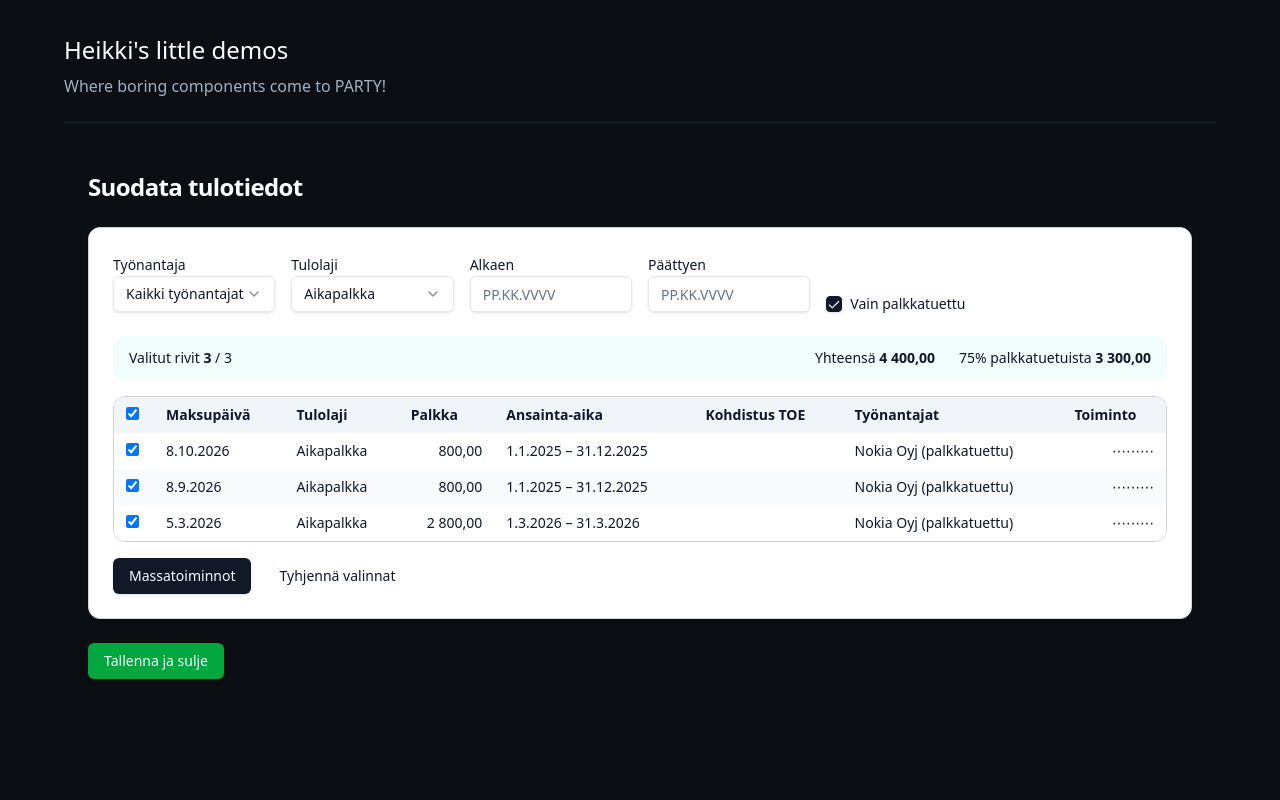
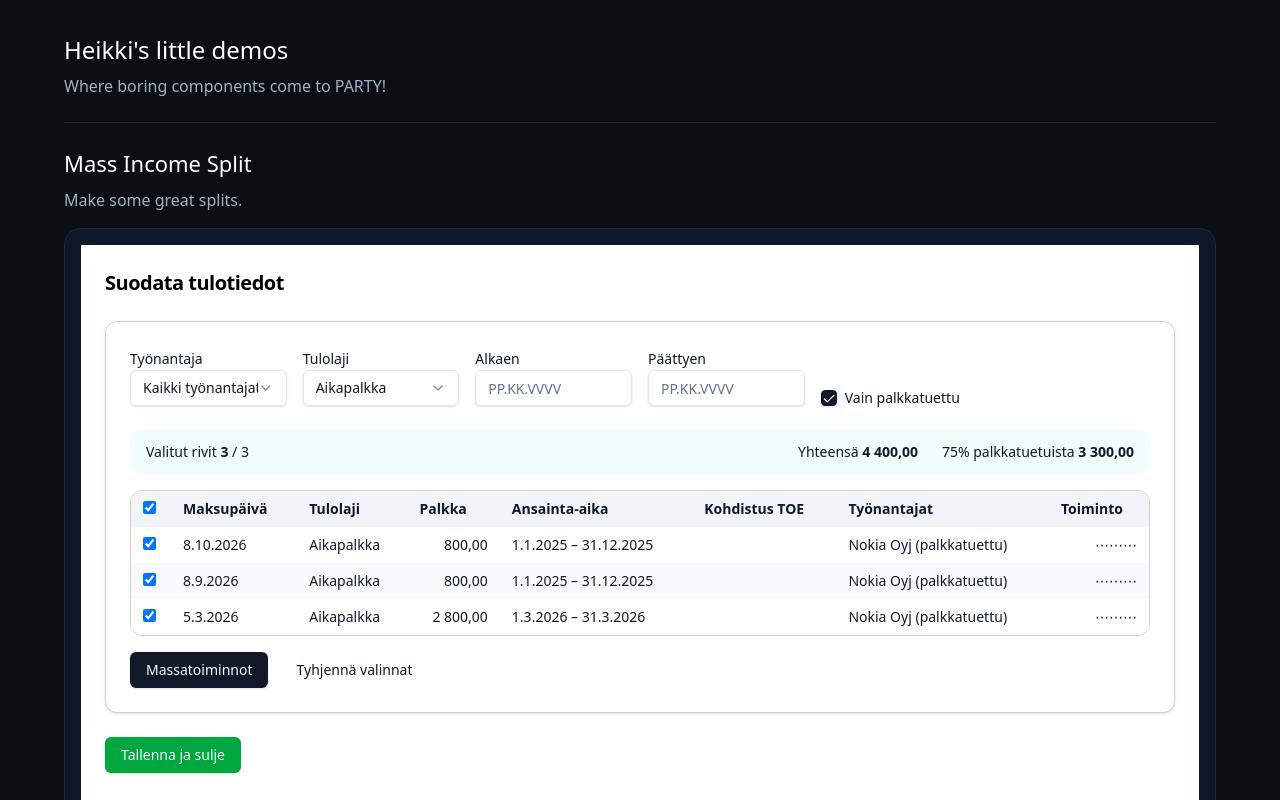
Before and after one commit to Heksed/demo-showcase, a Next.js app: page /massincomesplit in a window 1280 px wide. Shown: the top 800 px of the page. Built offline with nearby package versions, Linux system fonts and the light colour scheme.

Commit message:
Update: pieni muutos massapäätökset/allowance

```diff
--- a/app/massapaatokset/page.tsx
+++ b/app/massapaatokset/page.tsx
@@ -8,8 +8,8 @@ import Allowancecalculator from "../../demos/allowancecalculator/Allowancecalcul
 export default function Page() {
   return (
     <DemoPage
-      title="Massapäätökset"
-      description="Esimerkkivirta: valitse rivejä ja suorita massahyväksyntä/hylkäys."
+      title="Mass decisions"
+      description="Make some great decisions."
     >
       <MassapaatoksetDemo />
     </DemoPage>
--- a/app/massincomesplit/page.tsx
+++ b/app/massincomesplit/page.tsx
@@ -1,8 +1,16 @@
-"use client"; // jos laskurikomponentti käyttää hookkeja
+"use client";
 
 // app/massincomesplit/page.tsx
 import MassIncomeSplitPrototype from "@/demos/massincomesplit/Massincomesplit";
+import DemoPage from "@/components/DemoPage";
 
 export default function Page() {
-  return <MassIncomeSplitPrototype />;
+  return (
+    <DemoPage
+      title="Mass Income Split"
+      description="Make some great splits."
+    >
+      <MassIncomeSplitPrototype />
+    </DemoPage>
+  );
 }
--- a/demos/allowancecalculator/Allowancecalculator.tsx
+++ b/demos/allowancecalculator/Allowancecalculator.tsx
@@ -588,7 +588,7 @@ const setFormulaPercent =
     <div className="w-full min-h-screen bg-gray-50">
       <header className="sticky top-0 z-20 border bg-white">
         <div className="max-w-7xl mx-auto px-4 py-3 flex items-center justify-between">
-          <h1 className="text-2xl font-semibold text-[#0b0f14]">Päivärahalaskuri</h1>
+          <h1 className="text-xl font-semibold tracking-tight">Päivärahalaskuri</h1>
           <div className="flex items-center gap-2">
 
             <Button className="gap-2">
--- a/demos/massapaatokset/Demo.tsx
+++ b/demos/massapaatokset/Demo.tsx
@@ -382,11 +382,11 @@ export default function Massapaatokset() {
   );
 
   return (
-    <div className="p-4 md:p-6 lg:p-2 w-full">
+    <div className="min-h-screen bg-white p-6">
       <Card className="max-w-[1200px] mx-auto shadow-xl border-slate-200">
         <CardContent className="p-4 md:p-6">
           <div className="flex items-start justify-between">
-            <h1 className="text-xl font-semibold tracking-tight">MASSAPÄÄTÖKSET</h1>
+            <h1 className="text-xl font-semibold tracking-tight">Massapäätökset</h1>
             <div className="flex items-center gap-2">
               <Button variant="ghost" size="sm">Sulje</Button>
             </div>
--- a/demos/massincomesplit/Massincomesplit.tsx
+++ b/demos/massincomesplit/Massincomesplit.tsx
@@ -313,10 +313,10 @@ export default function MassIncomeSplitPrototype() {
   }
 
   return (
-    <div className="min-h-screen p-6">
+    <div className="min-h-screen bg-white p-6">
       <div className="mx-auto max-w-6xl space-y-6">
         <header className="flex items-center justify-between">
-          <h1 className="text-2xl font-bold tracking-tight text-white">Suodata tulotiedot</h1>
+          <h1 className="text-xl font-semibold tracking-tight">Suodata tulotiedot</h1>
         </header>
 
         <Card className="p-6">
```
